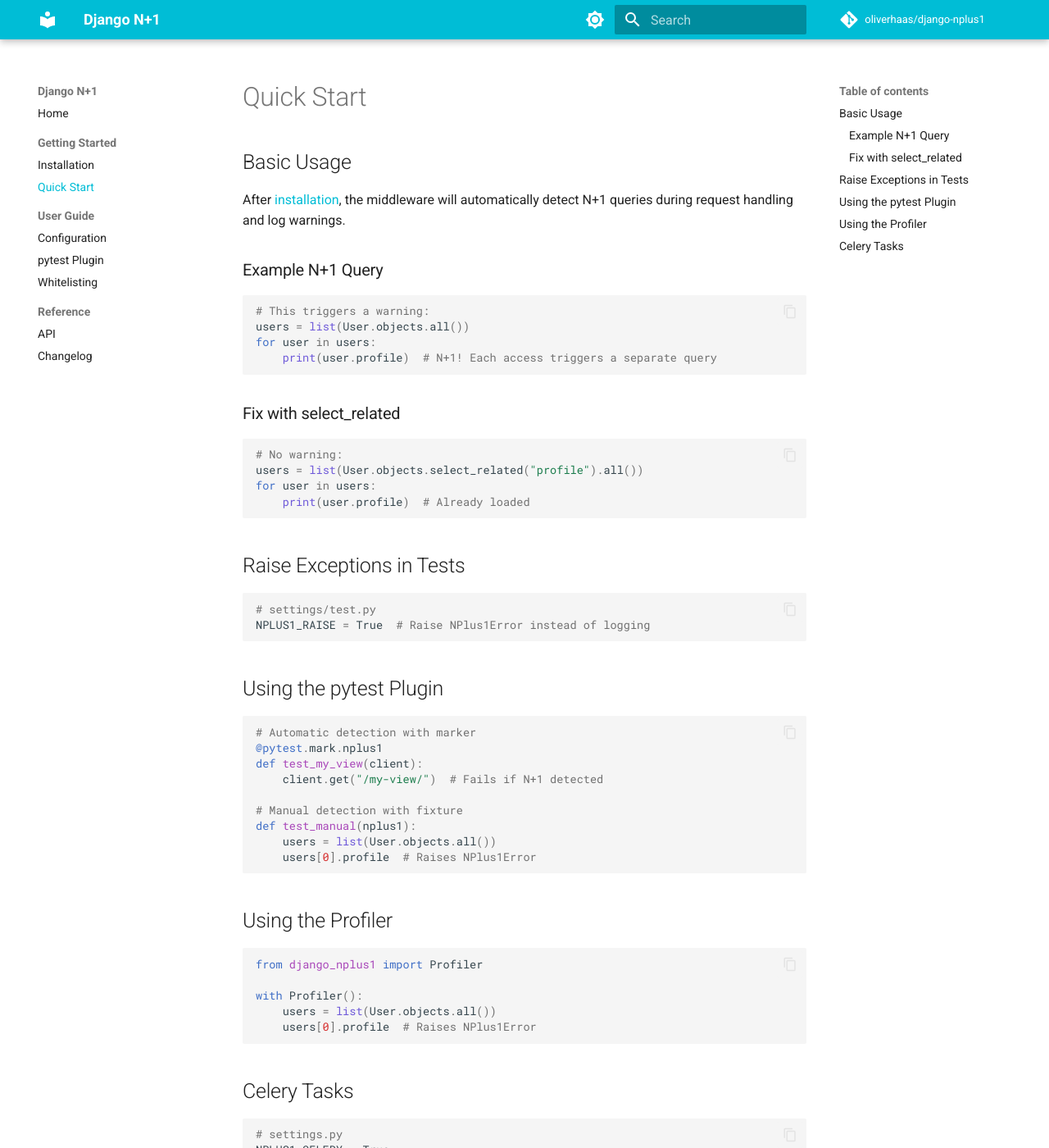
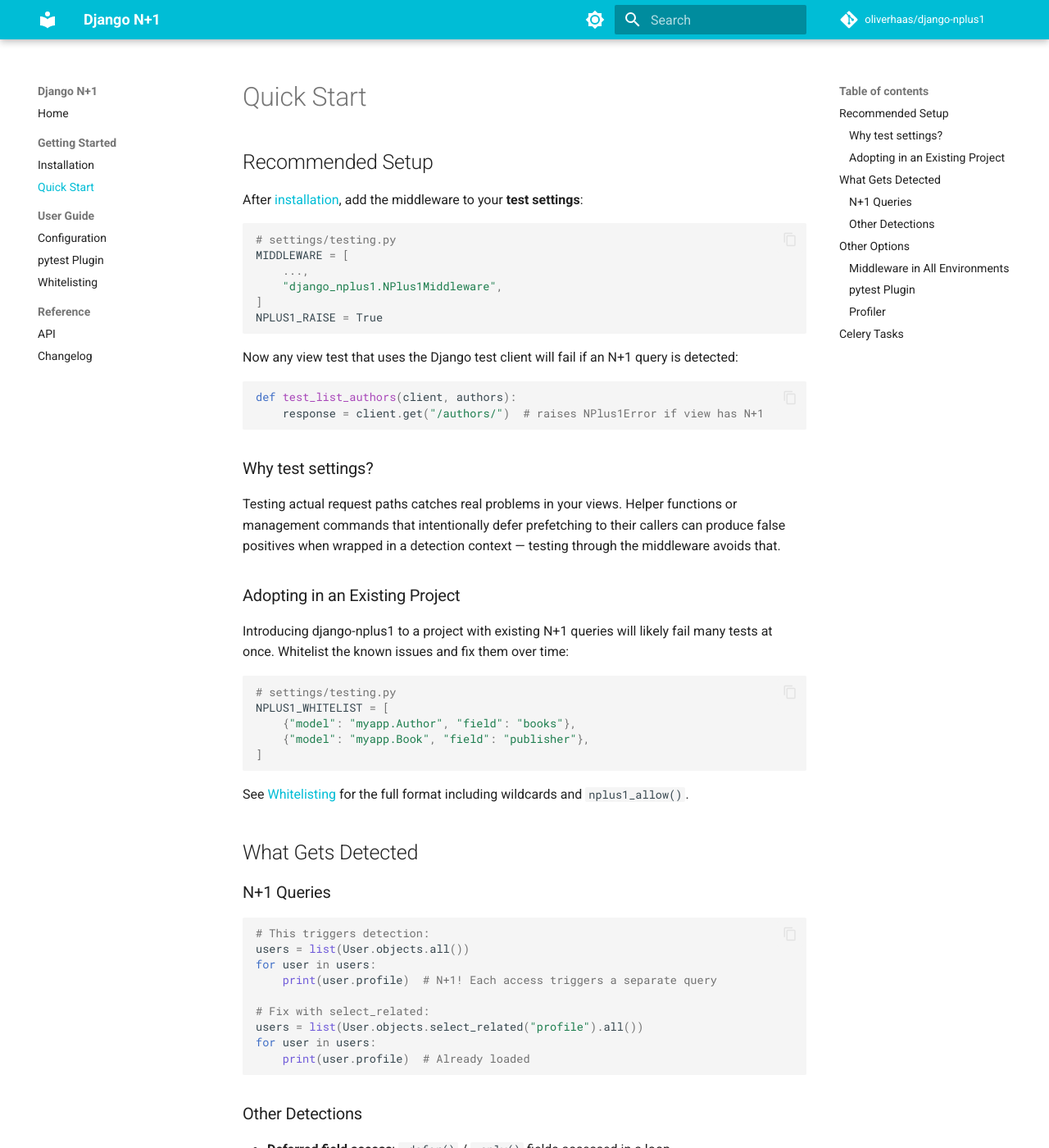
Before and after one commit to oliverhaas/django-nplus1, an MkDocs documentation site: the page built from docs/getting-started/quickstart.md, in a window 1280 px wide and 1400 px high. Shown: the whole window at 82% size. Built offline with MkDocs 1.6.1 and Material for MkDocs 9.7.7, drawn with Linux system fonts in a browser that asks for light colours; comment, search, counter and statistics services are not loaded; the version menu is left out; some of the changed text lies outside the part shown.

Commit message:
docs: recommend middleware in test settings as the quick start approach
Testing actual views via the middleware catches real N+1 queries without
false positives from helper functions that defer prefetching. Mention
whitelisting for existing projects and point to other options (pytest
plugin, Profiler, middleware in all environments).

````diff
--- a/docs/getting-started/quickstart.md
+++ b/docs/getting-started/quickstart.md
@@ -1,49 +1,93 @@
 # Quick Start
 
-## Basic Usage
+## Recommended Setup
 
-After [installation](installation.md), the middleware will automatically detect N+1 queries during request handling and log warnings.
-
-### Example N+1 Query
+After [installation](installation.md), add the middleware to your **test settings**:
 
 ```python
-# This triggers a warning:
+# settings/testing.py
+MIDDLEWARE = [
+    ...,
+    "django_nplus1.NPlus1Middleware",
+]
+NPLUS1_RAISE = True
+```
+
+Now any view test that uses the Django test client will fail if an N+1 query is detected:
+
+```python
+def test_list_authors(client, authors):
+    response = client.get("/authors/")  # raises NPlus1Error if view has N+1
+```
+
+### Why test settings?
+
+Testing actual request paths catches real problems in your views. Helper functions or management commands that intentionally defer prefetching to their callers can produce false positives when wrapped in a detection context — testing through the middleware avoids that.
+
+### Adopting in an Existing Project
+
+Introducing django-nplus1 to a project with existing N+1 queries will likely fail many tests at once. Whitelist the known issues and fix them over time:
+
+```python
+# settings/testing.py
+NPLUS1_WHITELIST = [
+    {"model": "myapp.Author", "field": "books"},
+    {"model": "myapp.Book", "field": "publisher"},
+]
+```
+
+See [Whitelisting](../user-guide/whitelisting.md) for the full format including wildcards and `nplus1_allow()`.
+
+## What Gets Detected
+
+### N+1 Queries
+
+```python
+# This triggers detection:
 users = list(User.objects.all())
 for user in users:
     print(user.profile)  # N+1! Each access triggers a separate query
-```
 
-### Fix with select_related
-
-```python
-# No warning:
+# Fix with select_related:
 users = list(User.objects.select_related("profile").all())
 for user in users:
     print(user.profile)  # Already loaded
 ```
 
-## Raise Exceptions in Tests
+### Other Detections
+
+- **Deferred field access**: `.defer()` / `.only()` fields accessed in a loop
+- **`.get()` in a loop**: `Model.objects.get()` called repeatedly from the same call-site
+- **Unused eager loads**: `select_related` / `prefetch_related` results that are never accessed
+
+## Other Options
+
+The middleware in test settings is the recommended starting point, but django-nplus1 offers other ways to run detection:
+
+### Middleware in All Environments
+
+Add the middleware to your base settings to log warnings during development or production:
 
 ```python
-# settings/test.py
-NPLUS1_RAISE = True  # Raise NPlus1Error instead of logging
+# settings.py
+MIDDLEWARE = [..., "django_nplus1.NPlus1Middleware"]
 ```
 
-## Using the pytest Plugin
+### pytest Plugin
+
+For per-test control without the middleware:
 
 ```python
-# Automatic detection with marker
 @pytest.mark.nplus1
 def test_my_view(client):
     client.get("/my-view/")  # Fails if N+1 detected
-
-# Manual detection with fixture
-def test_manual(nplus1):
-    users = list(User.objects.all())
-    users[0].profile  # Raises NPlus1Error
 ```
 
-## Using the Profiler
+See [pytest Plugin](../user-guide/pytest-plugin.md) for details.
+
+### Profiler
+
+For manual use in scripts or tests:
 
 ```python
 from django_nplus1 import Profiler
@@ -55,8 +99,10 @@
 
 ## Celery Tasks
 
+The equivalent of the middleware for Celery tasks:
+
 ```python
-# settings.py
+# settings.py (or settings/testing.py)
 NPLUS1_CELERY = True
 ```
 
````
Also changed, not shown: README.md (+20 -10 lines), docs/getting-started/installation.md (+26 -4 lines), docs/index.md (+10 -2 lines), docs/user-guide/configuration.md (+14 -2 lines).
